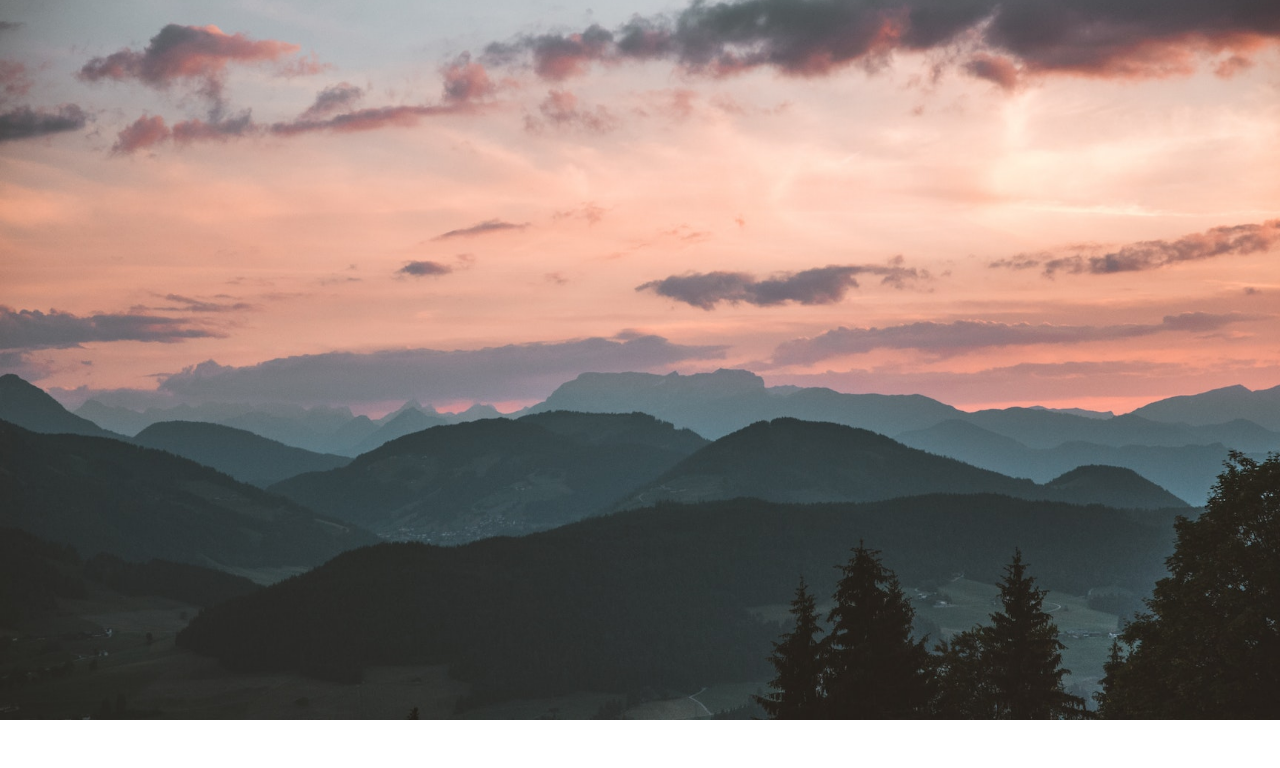
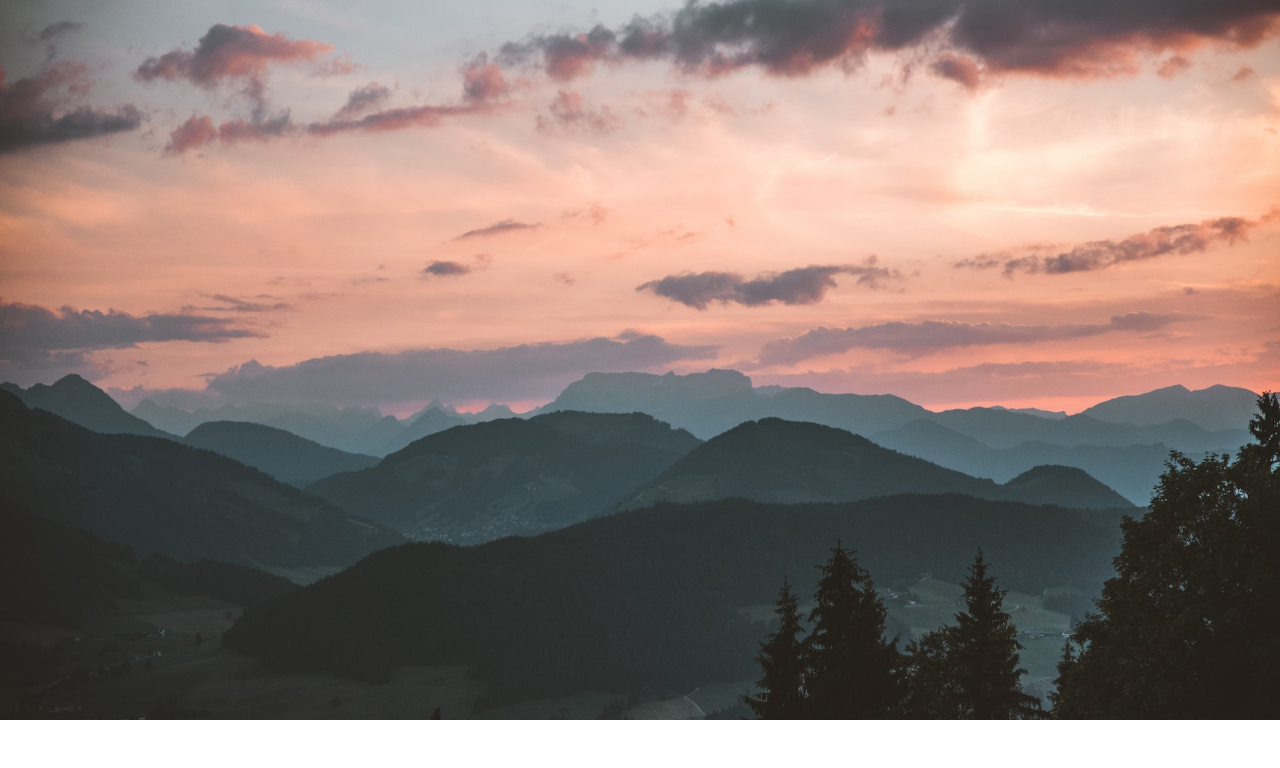
Before and after one commit to BetteriX/Homepage, a plain HTML site: page index.html in a window 1280 px wide. Shown: the part 80-848 px from the top of the page. Drawn offline with nearby package versions, Linux system fonts and the light colour scheme.

Commit message:
fix again.

```diff
--- a/css/style.css
+++ b/css/style.css
@@ -19,7 +19,6 @@ body, html {
 }
 
 .background {
-    background-image: url('/Kepek/background.jpg');
     background-size: cover;
     background-position: center;
     background-repeat: no-repeat;
--- a/index.html
+++ b/index.html
@@ -30,7 +30,7 @@
     <div class="container-fluid p-0">
         <div class="row">
             <div class="col-12">
-                <div class="background" title="Háttér" alt="Háttér">
+                <img src="/Kepek/background.jpg" class="background" title="Háttér" alt="Háttér">
             </div>
         </div>
     </div>
```
